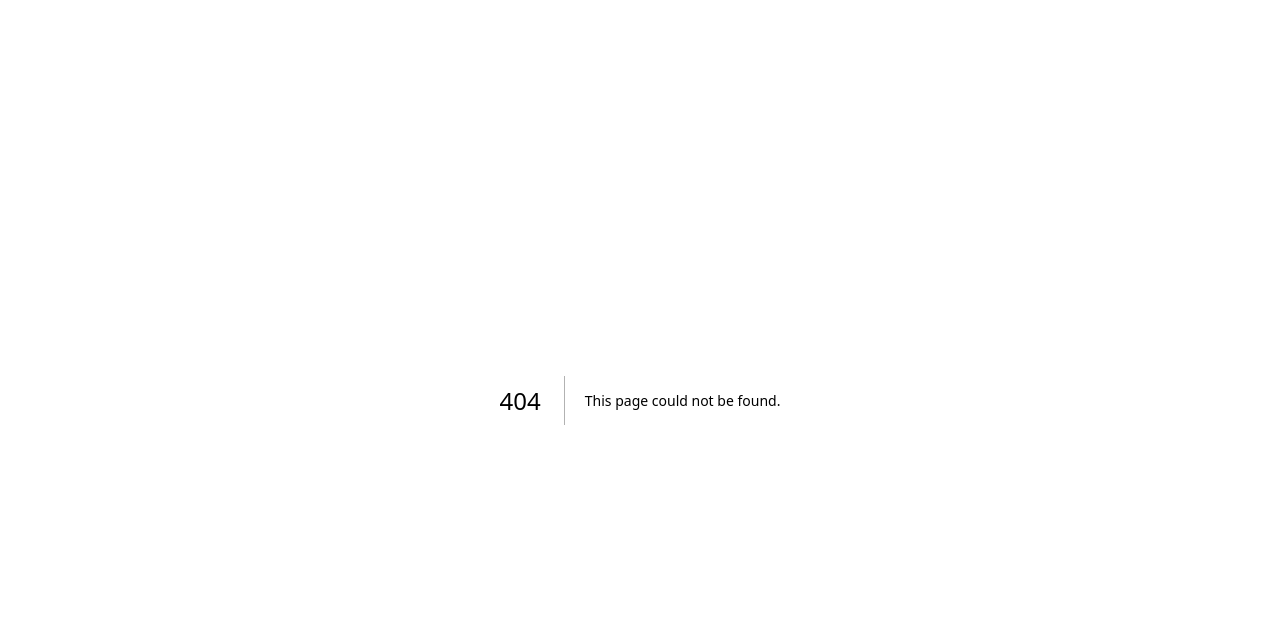
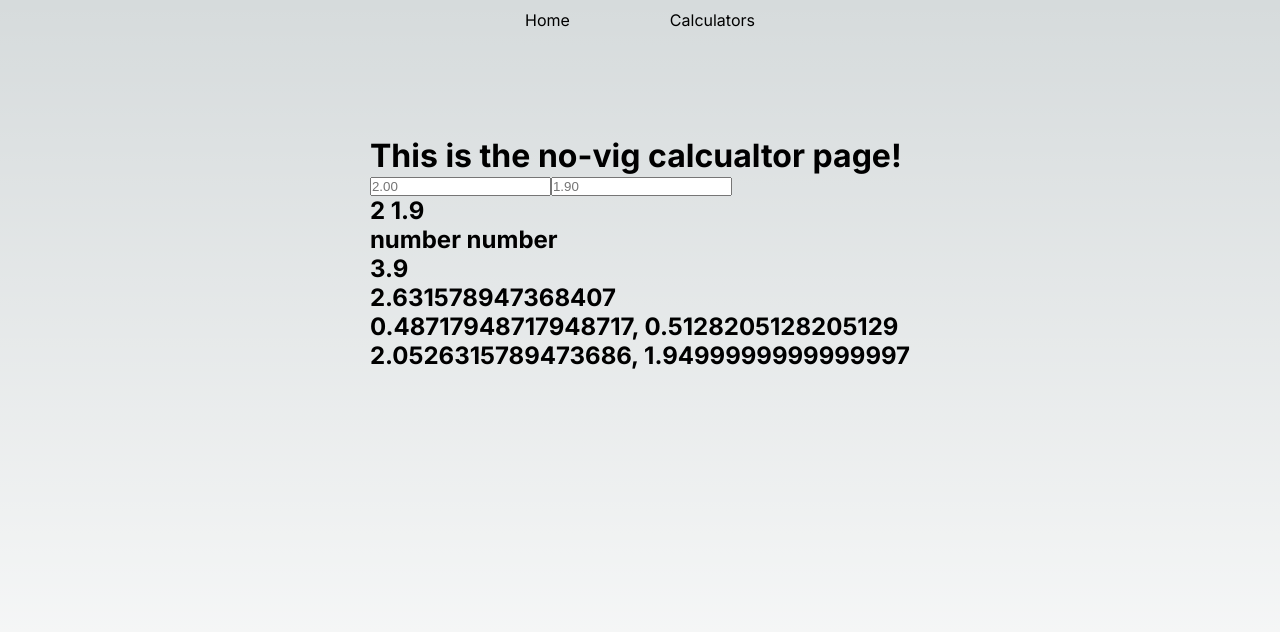
Before and after one commit to ale2cs/Sports-Betting-Web-Scraper, a Next.js app in the folder oddsea/: page /betting-calculators/no-vig in a window 1280 px wide. Before the commit this address had no page. Shown: the top 632 px of the page. Built offline with nearby package versions, Linux system fonts and the light colour scheme.

Commit message:
Inital calculators

```diff
--- /dev/null
+++ b/oddsea/app/betting-calculators/no-vig/page.js
@@ -0,0 +1,32 @@
+"use client";
+import { useState } from 'react';
+import styles from 'app/page.module.css';
+import {vig, impliedProbability, noVigOdds} from 'app/utils/calculator-utils';
+
+export default function NoVig() {
+    const [odds, setOdds] = useState(2);
+    const [odds2, setOdds2] = useState(1.9);
+
+    const changeOdds = (event) => {
+        setOdds(parseFloat(event.target.value));
+    }
+    const changeOdds2 = (event) => {
+        setOdds2(parseFloat(event.target.value));
+    }
+
+    return (
+        <main className={styles.main}>
+            <div>
+                <h1>This is the no-vig calcualtor page!</h1>
+                <input name="odds" placeholder="2.00" type="string" id="odds" onChange={event => changeOdds(event)}></input>
+                <input name="odds2" placeholder="1.90" type="string" id="odds2" onChange={event => changeOdds2(event)}></input>
+                <h2>{odds} {odds2}</h2>
+                <h2>{typeof(odds)} {typeof(odds2)}</h2>
+                <h2>{odds + odds2}</h2>
+                <h2>{vig(odds, odds2)}</h2>
+                <h2>{impliedProbability(odds, odds2).join(', ')}</h2>
+                <h2>{noVigOdds(odds, odds2).join(', ')}</h2>
+            </div>
+        </main>
+    );
+}
--- /dev/null
+++ b/oddsea/app/components/navbar.js
@@ -0,0 +1,24 @@
+"use client";
+import React, { useState } from 'react';
+import Link from "next/link";
+
+export default function Navbar() {
+    const [isActive, setIsActive] = useState(false);
+
+    const handleClick = () => {
+      setIsActive(!isActive);
+    }
+    return (
+        <div class="navbar">
+            <Link href="/" class="navbar-item">Home</Link>
+            <div class="calculators-dropdown">
+                <span class="navbar-item">Calculators</span>
+                <div class="calculators-menu">
+                    <Link href="/betting-calculators/no-vig">No-Vig</Link>
+                    <Link href="/betting-calculators/kelly-criterion">Kelly Criterion</Link>
+                    <Link href="/betting-calculators/odds-converter">Odds Converter</Link>
+                </div>
+            </div>
+        </div>
+    );
+}
--- a/oddsea/app/globals.css
+++ b/oddsea/app/globals.css
@@ -105,3 +105,39 @@ a {
     color-scheme: dark;
   }
 }
+
+.navbar {
+  text-align: center;
+  padding: 10px;
+}
+
+.calculators-dropdown {
+  position: relative;
+  display: inline-block;
+}
+
+.calculators-menu {
+  display: none;
+  position: absolute;
+  background-color: #f9f9f9;
+  min-width: 160px;
+  box-shadow: 0px 8px 16px 0px rgba(0,0,0,0.2);
+  z-index: 1;
+}
+
+.calculators-menu a {
+  color: black;
+  padding: 12px 16px;
+  text-decoration: none;
+  display: block;
+}
+
+.calculators-menu a:hover {background-color: #f1f1f1}
+
+.calculators-dropdown:hover .calculators-menu {
+  display: block;
+}
+
+.navbar-item {
+  padding: 50px;
+}
--- a/oddsea/app/layout.js
+++ b/oddsea/app/layout.js
@@ -1,3 +1,4 @@
+import Navbar from './components/navbar'
 import './globals.css'
 import { Inter } from 'next/font/google'
 
@@ -11,7 +12,10 @@ export const metadata = {
 export default function RootLayout({ children }) {
   return (
     <html lang="en">
-      <body className={inter.className}>{children}</body>
+      <body className={inter.className}>
+        <Navbar/>
+        {children}
+        </body>
     </html>
   )
 }
--- /dev/null
+++ b/oddsea/app/utils/calculator-utils.js
@@ -0,0 +1,64 @@
+export const vig = (odds, odds2) => {
+    return (
+        ((1 / odds) + (1 / odds2) - 1) * 100
+    );
+}
+
+export const impliedProbability = (odds, odds2) => {
+    return (
+        [(odds2 / (odds + odds2)), (odds / (odds + odds2))]
+    );
+}
+
+export const noVigOdds = (odds, odds2) => {
+    let [prob, prob2] = impliedProbability(odds, odds2);
+    return (
+        [(1 / prob), (1 / prob2)]
+    );
+}
+
+export const americanToDecimal = (odds) => {
+    const dec = 3;
+    if (odds > 0) {
+        return (1 + (odds / 100)).toFixed(dec);
+    }
+    return (1 - (100 / odds)).toFixed(dec);
+}
+
+export const americanToFractional = (odds) => {
+    if (odds > 0) {
+        return odds / 100;
+    }
+    return -100 / odds;
+}
+
+export const fractionalToDecimal = (odds) => {
+    const dec = 3;
+    return (odds + 1).toFixed(dec);
+}
+
+export const fractionalToAmerican = (odds) => {
+    if (odds > 1) {
+        return (odds * 100);
+    }
+    return -100 / odds;
+}
+
+export const decimalToFractional = (odds) => {
+    return odds - 1;
+}
+
+export const decimalToAmerican = (odds) => {
+    if (odds > 2) {
+        return (odds - 1) * 100;
+    }
+    return -100 / (odds - 1);
+}
+
+export const ev = (winProbability, odds) => {
+    return (winProbability * (odds - 1)) + winProbability - 1;
+}
+
+export const kellyCriterion = (winProbability, odds) => {
+    return winProbability - ((1 - winProbability) / (odds - 1))
+}
```
Also changed, not shown: oddsea/app/betting-calculators/kelly-criterion/page.js (added, +11 -0 lines), oddsea/app/betting-calculators/odds-converter/page.js (added, +43 -0 lines).
